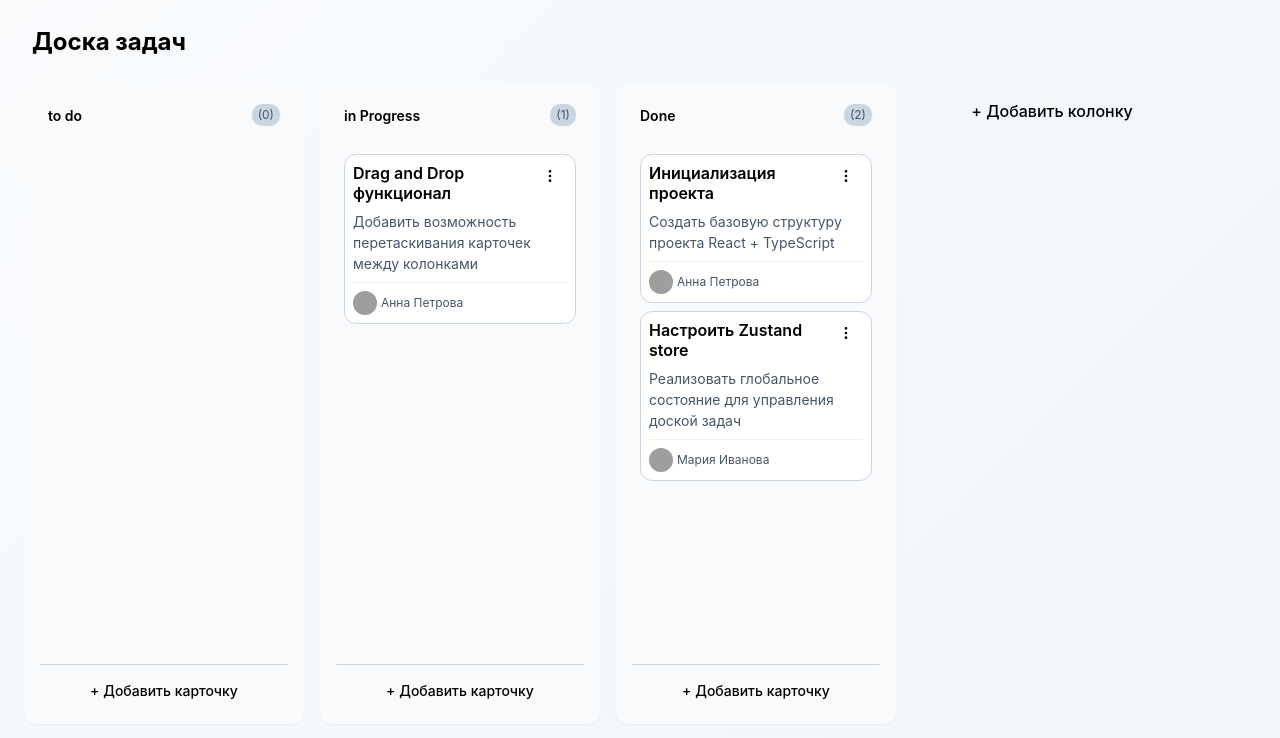
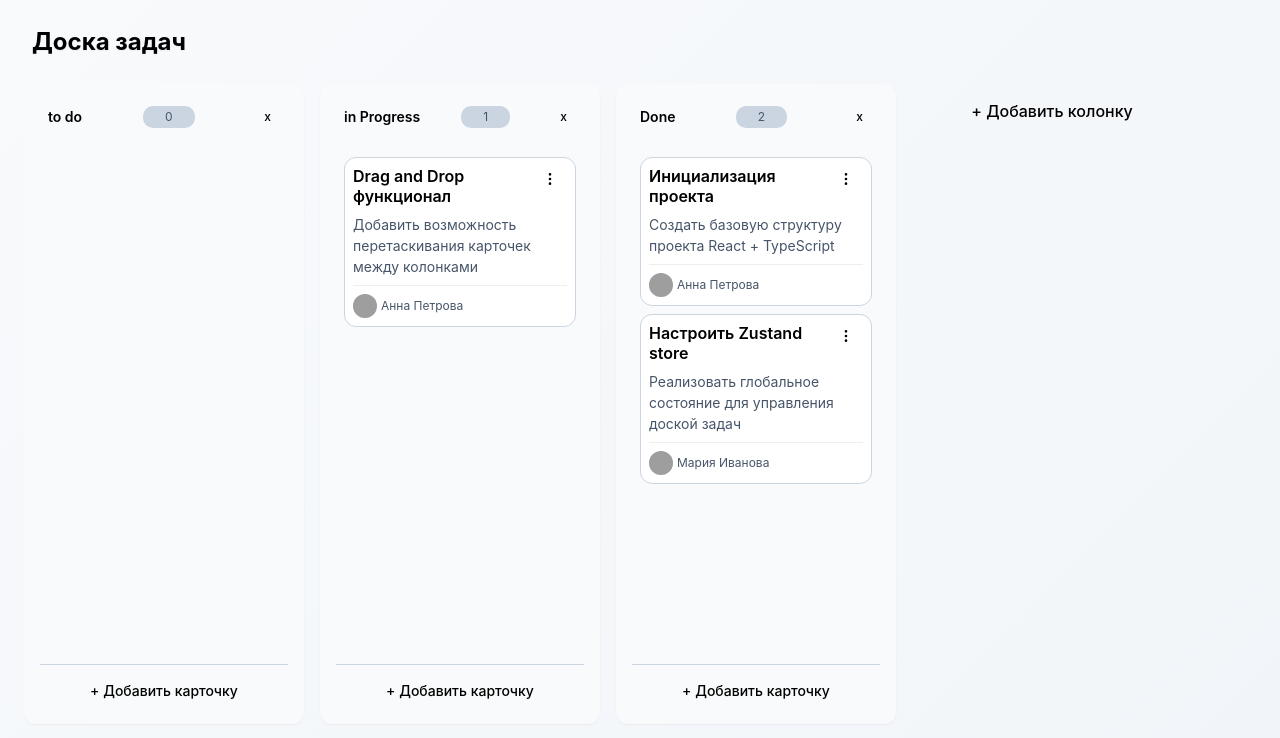
Before and after one commit to fsaidad/collaborative-task-board, a React (Vite) app: page / in a window 1280 px wide. Shown: the top 738 px of the page. Built offline with nearby package versions, Linux system fonts and the light colour scheme; grey boxes are pictures that could not be loaded.

Commit message:
Добавил возможность удаления колонки

```diff
--- a/src/components/column/Column.tsx
+++ b/src/components/column/Column.tsx
@@ -4,6 +4,7 @@ import { TaskCard } from '@/components/tasks/TaskCard/TaskCard';
 import { useBoardStore } from '@/stores/useBoardStore';
 import { CardsDroppableArea } from '../CardsDroppableArea/CardsDroppableArea';
 import { CardModal } from '../tasks/CardModal/CardModal';
+import { ConfirmDeleteModal } from '../ui/ConfirmDeleteModal/ConfirmDeleteModal';
 
 interface ColumnProps {
   columnId: string;
@@ -12,33 +13,54 @@ interface ColumnProps {
 export const Column = memo(
   ({ columnId }: ColumnProps) => {
     const [isModalOpen, setIsModalOpen] = useState(false);
+    const [isDeleteModalOpen, setIsDeleteModalOpen] = useState(false);
 
     const column = useBoardStore(state => state.columns[columnId]);
     const cardIds = useBoardStore(state => state.cardsByColumn[columnId] || []);
+    const deleteColumn = useBoardStore(state => state.deleteColumn);
 
     const handleAddCard = useCallback(() => {
       setIsModalOpen(true);
     }, []);
 
-    const handleCardClick = useCallback((cardId: string) => {
-      console.log('Card clicked:', cardId);
+    const handleDeleteClick = useCallback(() => {
+      setIsDeleteModalOpen(true);
     }, []);
+
+    const handleConfirmDelete = useCallback(() => {
+      deleteColumn(columnId);
+      setIsDeleteModalOpen(false);
+    }, [columnId, deleteColumn]);
 
     if (!column) return null;
 
     const cardsList = (
       <CardsDroppableArea columnId={columnId}>
         {cardIds.map(cardId => (
-          <TaskCard key={cardId} columnId={columnId} cardId={cardId} onClick={handleCardClick} />
+          <TaskCard key={cardId} columnId={columnId} cardId={cardId} />
         ))}
       </CardsDroppableArea>
     );
 
     return (
       <>
-        <ColumnUI title={column.title} cardCount={cardIds.length} onAddCard={handleAddCard}>
+        <ColumnUI
+          title={column.title}
+          cardCount={cardIds.length}
+          onAddCard={handleAddCard}
+          onDelete={handleDeleteClick}
+        >
           {cardsList}
         </ColumnUI>
+
+        <ConfirmDeleteModal
+          isOpen={isDeleteModalOpen}
+          onClose={() => setIsDeleteModalOpen(false)}
+          onConfirm={handleConfirmDelete}
+          title="Удаление колонки"
+          itemName={column.title}
+          message={`В колонке ${cardIds.length} карточек. Они будут удалены вместе с колонкой.`}
+        />
         <CardModal
           initialMode="create"
           columnId={columnId}
--- a/src/components/ui/Column/Column.module.css
+++ b/src/components/ui/Column/Column.module.css
@@ -34,7 +34,7 @@
   font-size: var(--font-size-xs);
   color: var(--color-text-light);
   background-color: var(--color-border);
-  padding: 2px 6px;
+  padding: 2px 22px;
   border-radius: 10px;
 }
 
--- a/src/components/ui/Column/ColumnUI.tsx
+++ b/src/components/ui/Column/ColumnUI.tsx
@@ -3,12 +3,23 @@ import styles from './Column.module.css';
 import Button from '../Button';
 import type { ColumnUIProps } from '.';
 export const ColumnUI = memo(
-  ({ title, cardCount, onAddCard, className, children }: ColumnUIProps) => {
+  ({ title, cardCount, onAddCard, onDelete, className, children }: ColumnUIProps) => {
     return (
       <div className={`${styles.column}  ${className || ''}`}>
         <div className={styles.header}>
           <h3 className={styles.title}>{title}</h3>
-          <span className={styles.cardCount}>({cardCount})</span>
+          <span className={styles.cardCount}>{cardCount}</span>
+          {onDelete && (
+            <Button
+              variant="ghost"
+              size="small"
+              onClick={onDelete}
+              className={styles.deleteButton}
+              aria-label="Удалить колонку"
+            >
+              х
+            </Button>
+          )}
         </div>
         <div className={styles.cards}>{children}</div>
         <div className={styles.footer}>
--- a/src/components/ui/Column/types.ts
+++ b/src/components/ui/Column/types.ts
@@ -4,6 +4,7 @@ export interface ColumnUIProps {
   cardCount: number;
   onAddCard: () => void;
   // onCardClick: (cardId: string) => void;
+  onDelete?: () => void;
   className?: string;
   isOver?: boolean;
   children: React.ReactNode;
--- a/src/stores/useBoardStore.ts
+++ b/src/stores/useBoardStore.ts
@@ -39,6 +39,7 @@ interface BoardStore {
   columnOrder: string[];
   // методы
   addColumn: (title: string) => void;
+  deleteColumn: (columnId: string) => void;
   addCard: (columnId: string, title: string, description?: string, assigneIds?: string[]) => string;
   updateCard: (cardId: string, updates: Partial<TaskCard>) => void;
   moveCard: (cardId: string, toColumnId: string, newIndex: number) => void;
@@ -164,6 +165,39 @@ export const useBoardStore = create<BoardStore>()(
             };
           });
         },
+        deleteColumn: (columnId: string) => {
+          set(state => {
+            // Проверяем, существует ли колонка
+            if (!state.columns[columnId]) return state;
+
+            // Получаем все карточки из удаляемой колонки
+            const cardsToDelete = state.cardsByColumn[columnId] || [];
+
+            // Создаем новые объекты без удаляемой колонки и её карточек
+            const newColumns = { ...state.columns };
+            delete newColumns[columnId];
+
+            const newCardsByColumn = { ...state.cardsByColumn };
+            delete newCardsByColumn[columnId];
+
+            const newTaskCards = { ...state.taskCards };
+
+            // Удаляем все карточки из этой колонки
+            cardsToDelete.forEach(cardId => {
+              delete newTaskCards[cardId];
+            });
+
+            // Удаляем columnId из порядка колонок
+            const newColumnOrder = state.columnOrder.filter(id => id !== columnId);
+
+            return {
+              columns: newColumns,
+              taskCards: newTaskCards,
+              cardsByColumn: newCardsByColumn,
+              columnOrder: newColumnOrder,
+            };
+          });
+        },
         // метод для добавления карточек (Позже нужно будет расширить, для приоритета, комментариев)
         addCard(columnId: string, title: string, description?: string, assigneIds: string[] = []) {
           const cardId = `card-${Date.now()}`;
```
